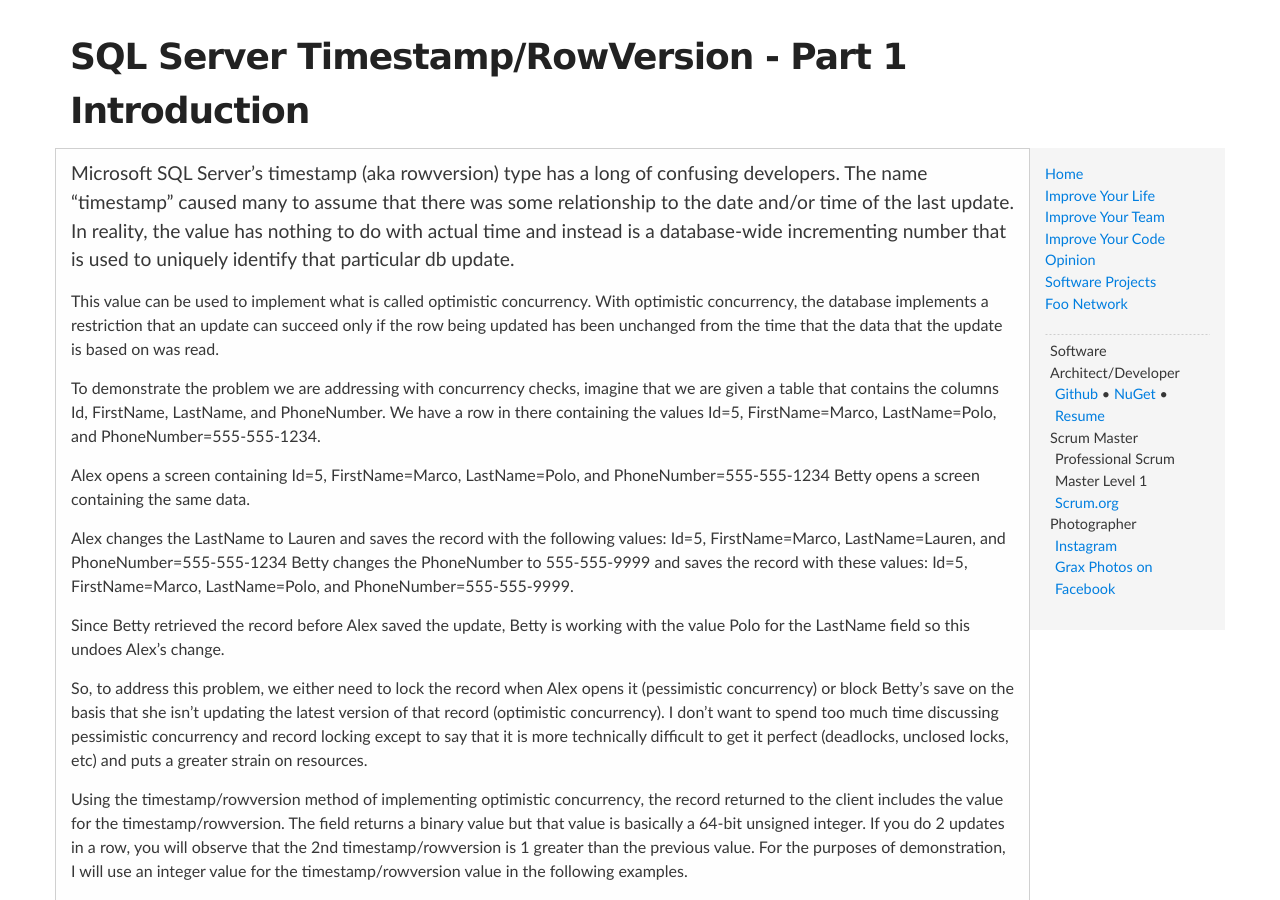
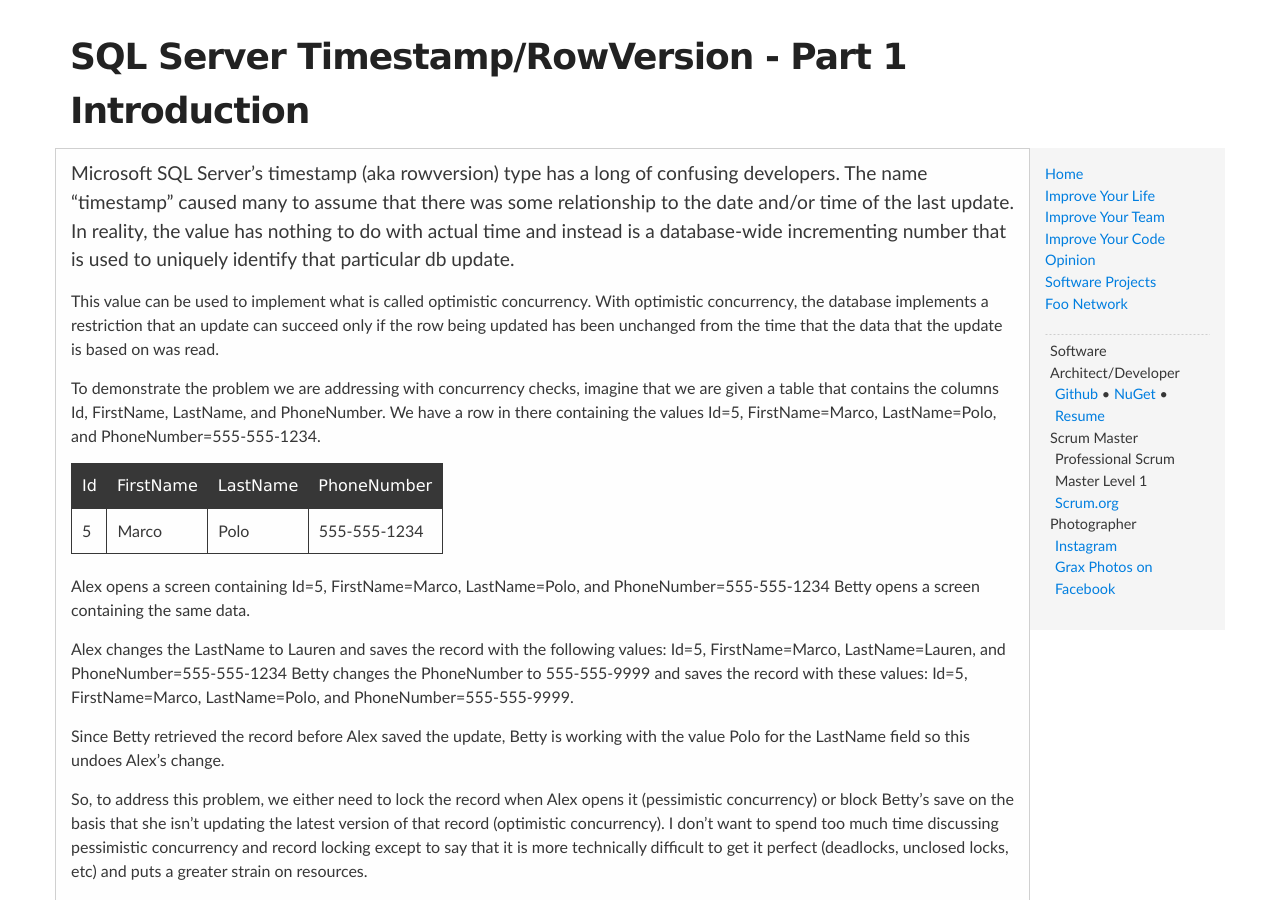
Before and after one commit to Grax32/Grax32.github.io, a Jekyll site: the page built from articles/sql-server-timestamps-part-1.md, in a window 1280 px wide and 900 px high. Built offline with Jekyll 4.4.1, drawn with Linux system fonts in a browser that asks for light colours.

Commit message:
table test

```diff
--- a/articles/sql-server-timestamps-part-1.md
+++ b/articles/sql-server-timestamps-part-1.md
@@ -17,6 +17,11 @@ time that the data that the update is based on was read.
 To demonstrate the problem we are addressing with concurrency checks, imagine that we are given a table that contains the
 columns Id, FirstName, LastName, and PhoneNumber.  We have a row in there containing the values Id=5, FirstName=Marco,
 LastName=Polo, and PhoneNumber=555-555-1234.
+
+| Id | FirstName | LastName | PhoneNumber
+|----|---|---|---
+|5|Marco|Polo|555-555-1234
+
 
 Alex opens a screen containing Id=5, FirstName=Marco,
 LastName=Polo, and PhoneNumber=555-555-1234
```
